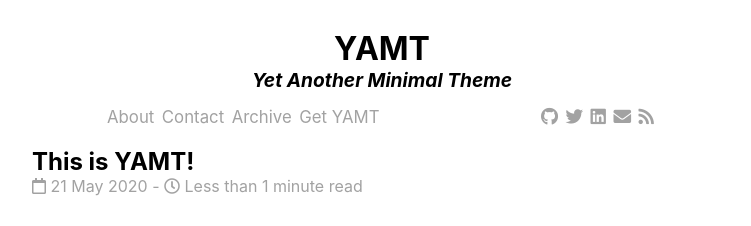
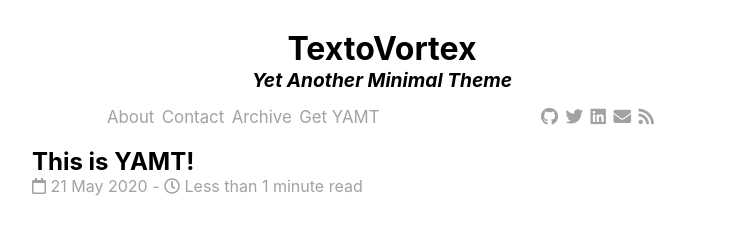
Before and after one commit to Textovortex/textovortex.github.io, a Jekyll site: the page built from index.html, in a window 1280 px wide. Shown: the top 226 px of the page, without its empty margins (258-1009 px from the left). Built offline with Jekyll 4.4.1, drawn with Linux system fonts in a browser that asks for light colours; nearby versions of some CDN libraries; the list of posts is cut into pages by our own code.

Commit message:
Update _config.yml

```diff
--- a/_config.yml
+++ b/_config.yml
@@ -1,7 +1,7 @@
 # Site settings
-title: YAMT
-description: "Yet Another Minimal Theme"
-url:  "https://pandasekh.github.io/Jekyll-YAMT/" # Actual base url of the website
+title: TextoVortex
+description: "Text you"
+url:  "https://textovortex.github.io" # Actual base url of the website
 baseurl: "/"           # url of the jekyll blog. e.g. if you set url to "mysite.com" and baseurl to "blog", the jekyll website will work on "mysite.com/blog"
 author:
   name: "Alessio Franceschi"
```
